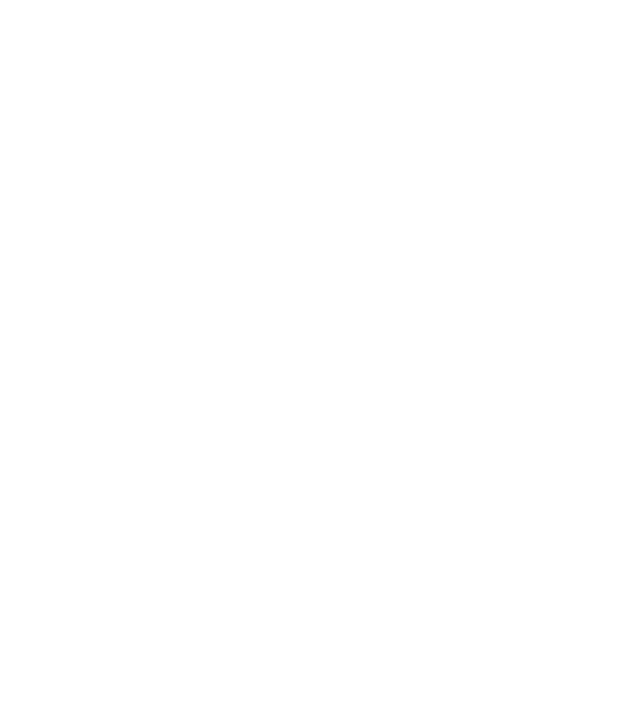
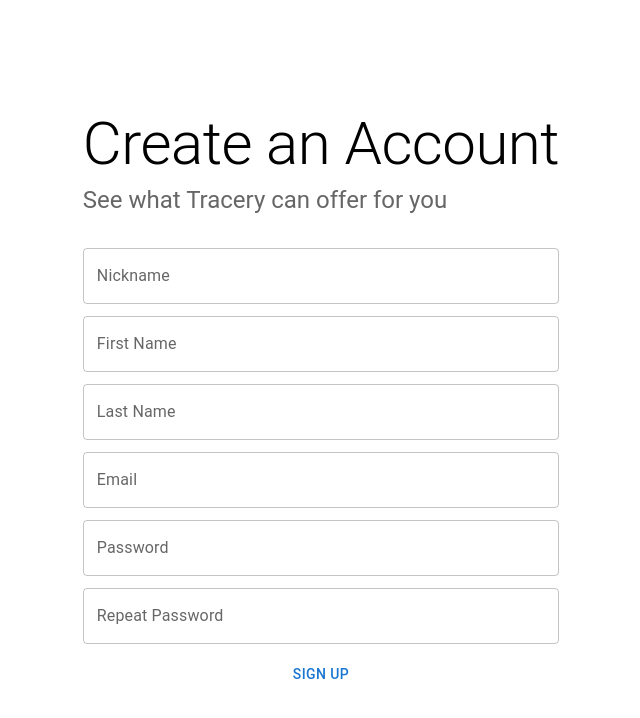
Before and after one commit to tracery-team/tracery-frontend, a React (Vite) app: page /auth/sign-up in a window 1280 px wide. Before the commit this address had no page. Shown: the top 718 px of the page, without its empty margins (319-959 px from the left). Built offline with nearby package versions, Linux system fonts and the light colour scheme.

Commit message:
feat(pages/SignUp): started doing the signup page

```diff
--- a/src/main.tsx
+++ b/src/main.tsx
@@ -3,16 +3,33 @@
 import { BrowserRouter, Route, Routes } from 'react-router'
 import Main from './pages/Main'
 import Login from './pages/Login'
+import SignUp from './pages/SignUp'
+import { css, Global } from '@emotion/react'
+import { QueryClient, QueryClientProvider } from '@tanstack/react-query'
+
+const queryClient = new QueryClient()
 
 createRoot(document.getElementById('root')!).render(
   <StrictMode>
+    <QueryClientProvider client={queryClient}>
       <BrowserRouter>
         <Routes>
           <Route path="/" element={<Main />} />
           <Route path="auth">
             <Route path="login" element={<Login />} />
+            <Route path="sign-up" element={<SignUp />} />
           </Route>
         </Routes>
       </BrowserRouter>
+    </QueryClientProvider>
+    <Global
+      styles={css`
+        * {
+          margin: 0;
+          padding: 0;
+          box-sizing: border-box;
+        }
+      `}
+    />
   </StrictMode>,
 )
--- /dev/null
+++ b/src/pages/SignUp/api.ts
@@ -0,0 +1,23 @@
+export type SignupApiData = {
+  nickname: string
+  firstName: string
+  lastName: string
+  email: string
+  password: string
+}
+
+export const signupApi = async (data: SignupApiData) => {
+  const response = await fetch(`/api/auth/signup`, {
+    method: 'POST',
+    headers: {
+      'Content-Type': 'application/json',
+    },
+    body: JSON.stringify(data),
+  })
+
+  if (!response.ok) {
+    throw new Error('Sign-up failed')
+  }
+
+  return response.json()
+}
--- /dev/null
+++ b/src/pages/SignUp/index.tsx
@@ -0,0 +1,126 @@
+import { Box, Button, Stack, TextField, Typography } from '@mui/material'
+import { memo, useCallback, useMemo } from 'react'
+import useSignupState from './state'
+import { useMutation } from '@tanstack/react-query'
+import { signupApi, SignupApiData } from './api'
+
+const SignUp = () => {
+  const {
+    nickname,
+    firstName,
+    lastName,
+    email,
+    password,
+    repeatPassword,
+
+    setNickname,
+    setFirstName,
+    setLastName,
+    setEmail,
+    setPassword,
+    setRepeatPassword,
+  } = useSignupState()
+
+  type TextChange = React.ChangeEvent<HTMLInputElement | HTMLTextAreaElement>
+
+  const handleChange = useCallback((handler: (value: string) => void) => {
+    return (event: TextChange) => {
+      const value = event.target.value
+      handler(value)
+    }
+  }, [])
+
+  const passwordsMatch = password === repeatPassword
+
+  const { mutate } = useMutation({
+    mutationFn: signupApi,
+    onSuccess: data => {
+      console.log(data)
+    },
+  })
+
+  const handleSignUp = useCallback(() => {
+    if (!passwordsMatch) return
+    mutate({
+      nickname,
+      firstName,
+      lastName,
+      email,
+      password,
+    })
+  }, [passwordsMatch, nickname, firstName, lastName, email, password])
+
+  return (
+    <Box
+      sx={{
+        width: '100vw',
+        height: '100vh',
+        display: 'grid',
+        placeItems: 'center',
+      }}
+    >
+      <Stack spacing={4}>
+        <Stack spacing={0.5}>
+          <Typography variant="h2" component="h1">
+            Create an Account
+          </Typography>
+          <Typography variant="h5" color="textSecondary">
+            See what Tracery can offer for you
+          </Typography>
+        </Stack>
+
+        <Stack spacing={1.5}>
+          <TextField
+            label="Nickname"
+            value={nickname}
+            onChange={handleChange(setNickname)}
+            fullWidth
+          />
+          <TextField
+            label="First Name"
+            value={firstName}
+            onChange={handleChange(setFirstName)}
+            fullWidth
+          />
+          <TextField
+            label="Last Name"
+            value={lastName}
+            onChange={handleChange(setLastName)}
+            fullWidth
+          />
+          <TextField
+            label="Email"
+            type="email"
+            value={email}
+            onChange={handleChange(setEmail)}
+            fullWidth
+          />
+          <TextField
+            label="Password"
+            type="password"
+            value={password}
+            onChange={handleChange(setPassword)}
+            fullWidth
+          />
+          <TextField
+            label="Repeat Password"
+            type="password"
+            value={repeatPassword}
+            onChange={handleChange(setRepeatPassword)}
+            fullWidth
+          />
+          <Button disabled={!passwordsMatch} onClick={handleSignUp}>
+            Sign Up
+          </Button>
+          {!passwordsMatch && (
+            <Typography variant="body1" color="error">
+              Passwords don't match
+            </Typography>
+          )}
+        </Stack>
+      </Stack>
+    </Box>
+  )
+}
+
+export default memo(SignUp)
--- /dev/null
+++ b/src/pages/SignUp/state.ts
@@ -0,0 +1,64 @@
+import { create } from 'zustand'
+
+export type SignupState = {
+  nickname: string
+  firstName: string
+  lastName: string
+  email: string
+  password: string
+  repeatPassword: string
+
+  setNickname: (newNickname: string) => void
+  setFirstName: (newFirstName: string) => void
+  setLastName: (newLastName: string) => void
+  setEmail: (newEmail: string) => void
+  setPassword: (newPassword: string) => void
+  setRepeatPassword: (newRepeatPassword: string) => void
+}
+
+const useSignupState = create<SignupState>(set => ({
+  nickname: '',
+  firstName: '',
+  lastName: '',
+  email: '',
+  password: '',
+  repeatPassword: '',
+
+  setNickname: (value: string) =>
+    set(state => ({
+      ...state,
+      nickname: value,
+    })),
+
+  setFirstName: (value: string) =>
+    set(state => ({
+      ...state,
+      firstName: value,
+    })),
+
+  setLastName: (value: string) =>
+    set(state => ({
+      ...state,
+      lastName: value,
+    })),
+
+  setEmail: (value: string) =>
+    set(state => ({
+      ...state,
+      email: value,
+    })),
+
+  setPassword: (value: string) =>
+    set(state => ({
+      ...state,
+      password: value,
+    })),
+
+  setRepeatPassword: (value: string) =>
+    set(state => ({
+      ...state,
+      repeatPassword: value,
+    })),
+}))
+
+export default useSignupState
--- a/vite.config.ts
+++ b/vite.config.ts
@@ -4,4 +4,13 @@
 // https://vite.dev/config/
 export default defineConfig({
   plugins: [react()],
+  server: {
+    proxy: {
+      '/api': {
+        target: 'http://localhost:3000',
+        changeOrigin: true,
+        rewrite: path => path.replace(/^\/api/, ''),
+      },
+    },
+  },
 })
```
Lines whose indentation alone changed are shown as unchanged.
